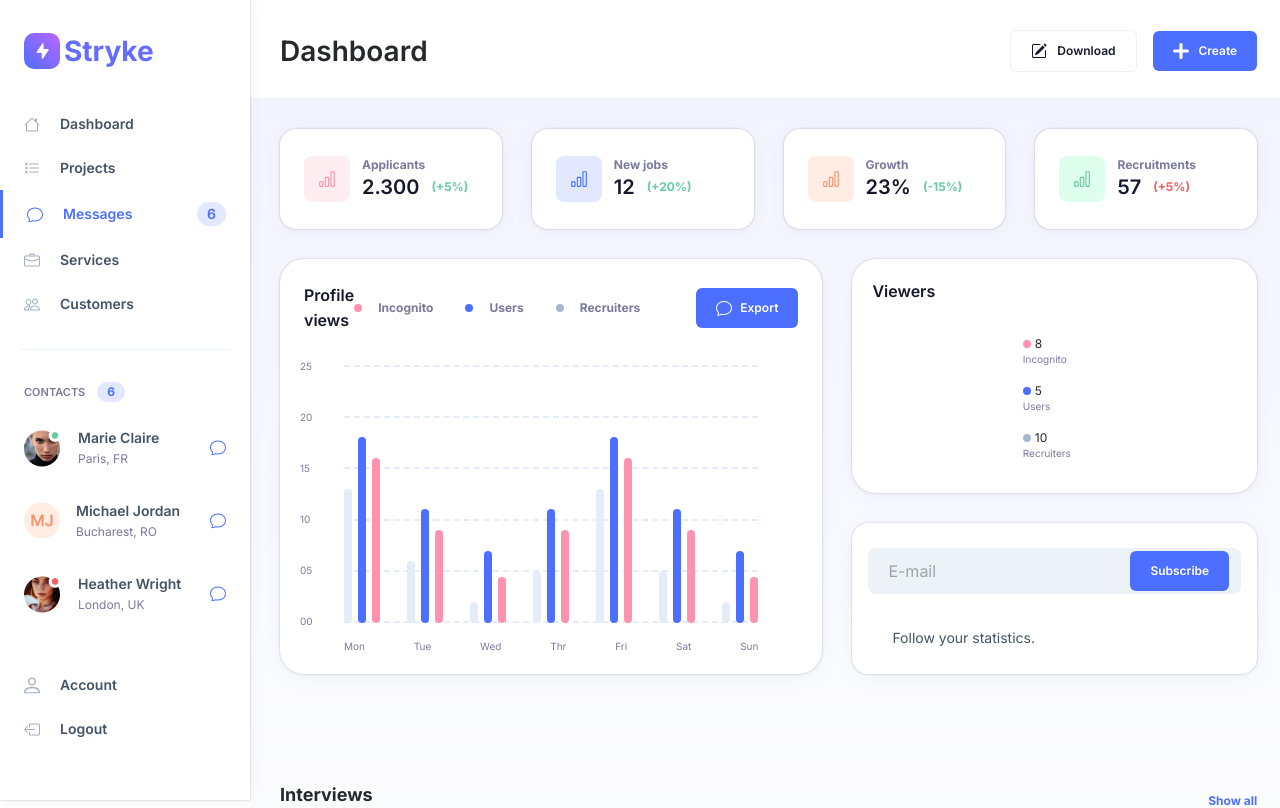
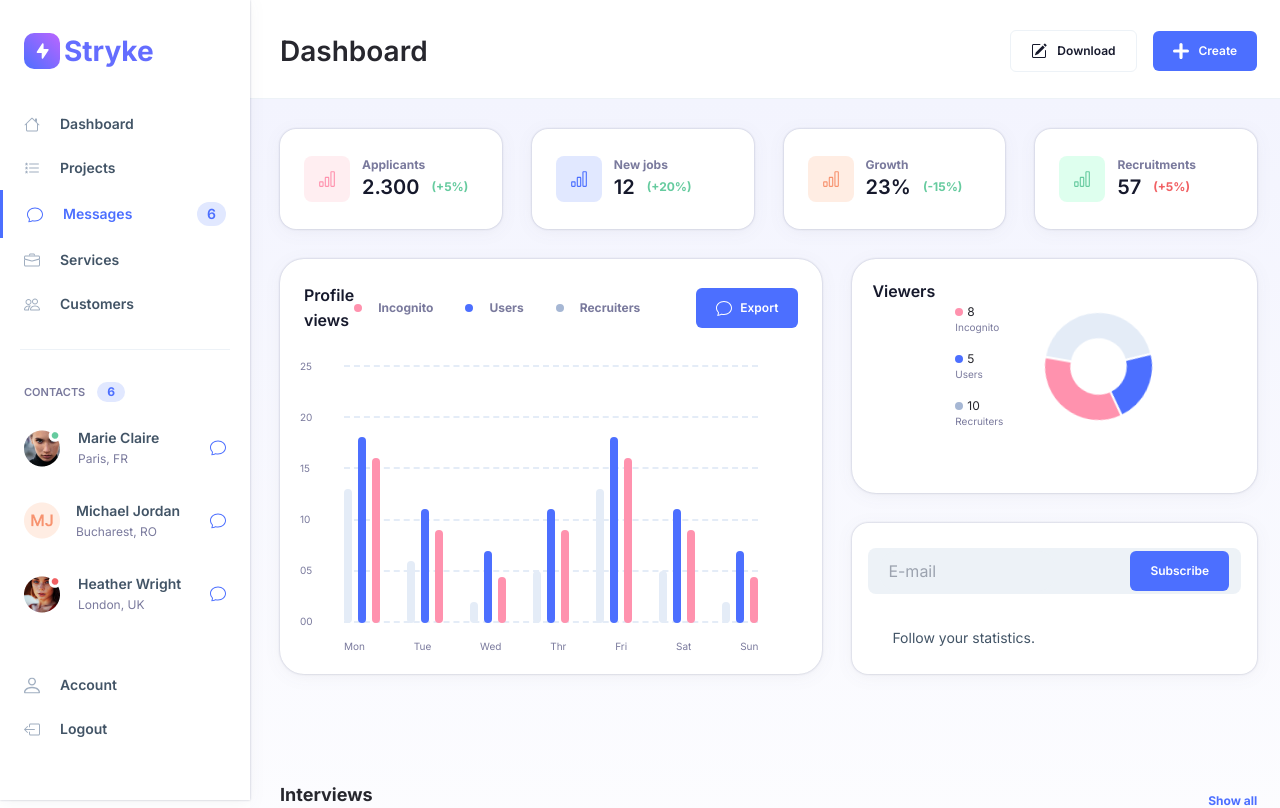
Before and after one commit to DevOluwatoyin/dashboard, a Next.js app: page /dashboard in a window 1280 px wide. Shown: the top 808 px of the page. Built offline with nearby package versions, Linux system fonts and the light colour scheme.

Commit message:
Added Setup for doughnut chart

```diff
--- /dev/null
+++ b/src/components/DoughnutChart.tsx
@@ -0,0 +1,75 @@
+"use client";
+import React, { useEffect } from "react";
+import Chart from "chart.js/auto";
+
+const DoughnutChart = () => {
+  useEffect(() => {
+    const canvas = document.getElementById("myChart");
+
+    if (canvas instanceof HTMLCanvasElement) {
+      const ctx = canvas.getContext("2d");
+
+      if (ctx) {
+        const existingChart = Chart.getChart(ctx);
+
+        if (existingChart) {
+          existingChart.destroy();
+        }
+
+        const myChart = new Chart(ctx, {
+          type: "doughnut",
+          data: {
+            datasets: [
+              {
+                data: [10, 5, 8],
+                backgroundColor: ["#E4ECF7", "#4C6FFF", "#FF92AE"],
+              },
+            ],
+          },
+          options: {
+            responsive: true,
+            plugins: {
+              legend: {
+                display: false,
+                // centerText: {
+                //   display: true,
+                //   text: "280",
+                // },
+              },
+            },
+          },
+        });
+      }
+    }
+
+    return () => {
+      const canvas = document.getElementById("myChart");
+      if (canvas instanceof HTMLCanvasElement) {
+        const ctx = canvas.getContext("2d");
+        if (ctx) {
+          const existingChart = Chart.getChart(ctx);
+          if (existingChart) {
+            existingChart.destroy();
+          }
+        }
+      }
+    };
+  }, []);
+
+  return (
+    <>
+      <div>
+        <canvas
+          id="myChart"
+          style={{
+            width: "111px",
+            height: "111px",
+            transform: "rotate(-80deg)",
+          }}
+        ></canvas>
+      </div>
+    </>
+  );
+};
+
+export default DoughnutChart;
--- a/src/components/Viewers.tsx
+++ b/src/components/Viewers.tsx
@@ -1,12 +1,12 @@
 import { viewersList } from "@/constants/viewersList";
 import Image from "next/image";
 import React from "react";
-
+import DoughnutChart from "./DoughnutChart";
 const Viewers = () => {
   return (
     <div className="drop w-full h-[234px] rounded-3xl flex-shrink-0 bg-white p-5">
       <p className="text-theme-dark font-semibold leading-[25px]">Viewers</p>
-      <div className="flex items-center justify-center gap-4 pt-8">
+      <div className="flex items-center justify-center gap-10">
         <div className="flex flex-col gap-4">
           {viewersList.map((item) => (
             <div key={item.id}>
@@ -18,7 +18,9 @@ const Viewers = () => {
             </div>
           ))}
         </div>
-        <div></div>
+        <div>
+          <DoughnutChart />
+        </div>
       </div>
     </div>
   );
```
